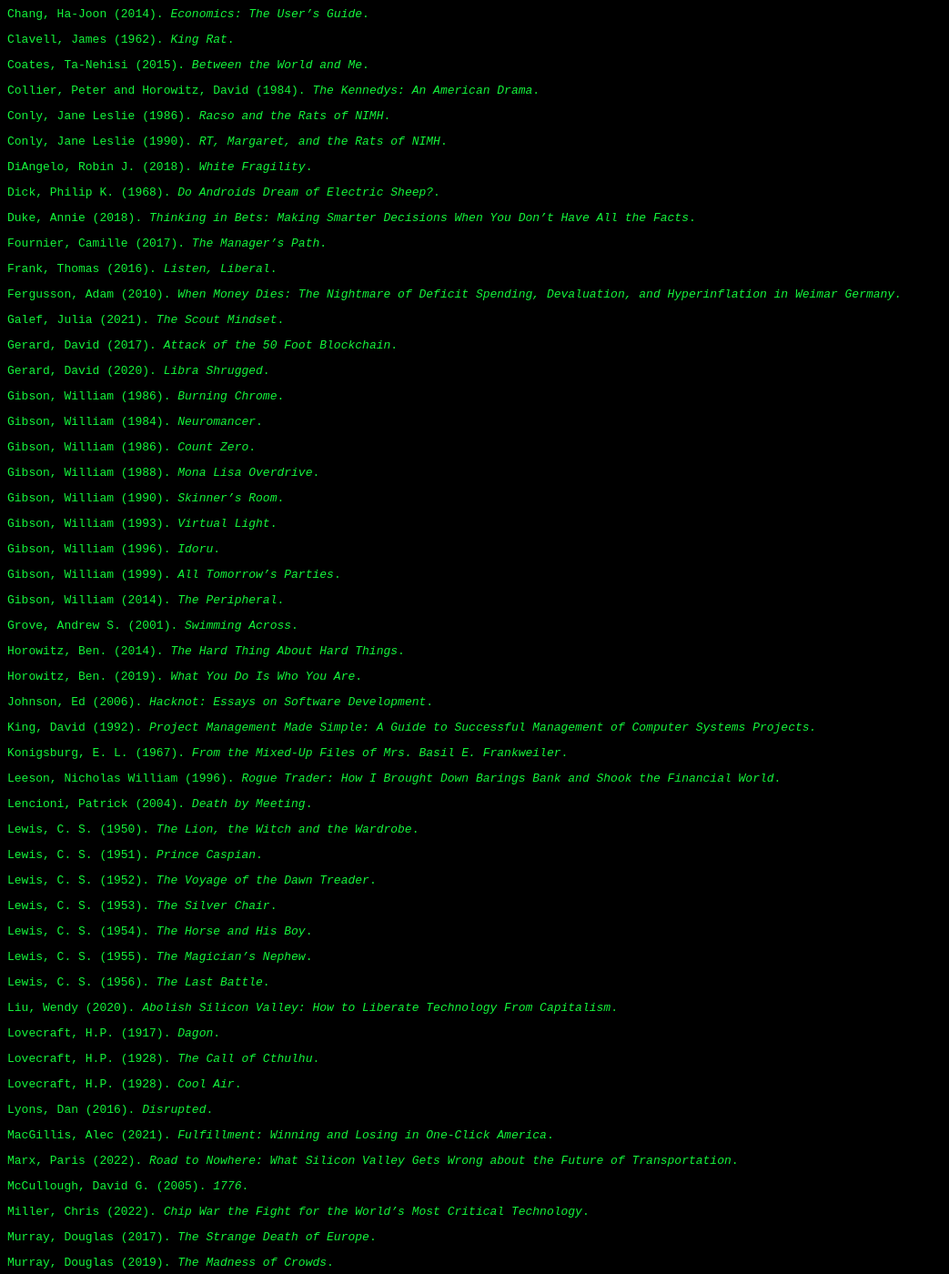
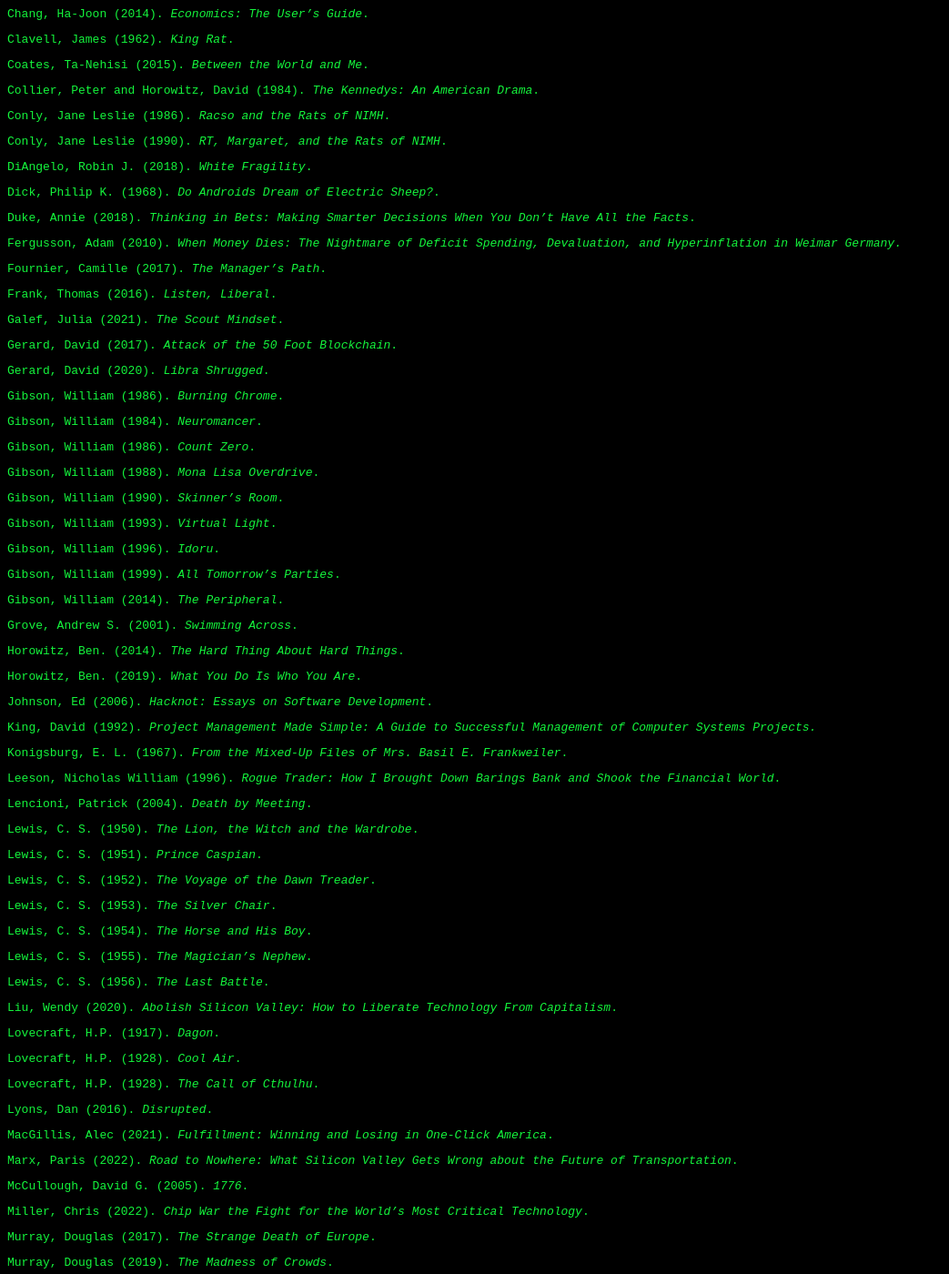
Before and after one commit to davejagoda/davejagoda.github.io, a Jekyll site: the page built from books/index.md, in a window 1280 px wide and 1400 px high, scrolled down 253 px. Shown: the whole window at 91% size, without its empty margins (0-1043 px from the left). Built offline with Jekyll 4.4.1, drawn with Linux system fonts in a browser that asks for light colours; some of the changed text lies outside the part shown.

```diff
--- a/books/index.md
+++ b/books/index.md
@@ -37,11 +37,11 @@ Dick, Philip K. (1968). *Do Androids Dream of Electric Sheep?*.
 
 Duke, Annie (2018). *Thinking in Bets: Making Smarter Decisions When You Don't Have All the Facts*.
 
+Fergusson, Adam (2010). *When Money Dies: The Nightmare of Deficit Spending, Devaluation, and Hyperinflation in Weimar Germany.*
+
 Fournier, Camille (2017). *The Manager's Path*.
 
 Frank, Thomas (2016). *Listen, Liberal*.
-
-Fergusson, Adam (2010). *When Money Dies: The Nightmare of Deficit Spending, Devaluation, and Hyperinflation in Weimar Germany.*
 
 Galef, Julia (2021). *The Scout Mindset*.
 
@@ -101,9 +101,9 @@ Liu, Wendy (2020). *Abolish Silicon Valley: How to Liberate Technology From Capi
 
 Lovecraft, H.P. (1917). *Dagon*.
 
+Lovecraft, H.P. (1928). *Cool Air*.
+
 Lovecraft, H.P. (1928). *The Call of Cthulhu*.
-
-Lovecraft, H.P. (1928). *Cool Air*.
 
 Lyons, Dan (2016). *Disrupted*.
 
```
Also changed, not shown: other parts of books/index.md (+2 -0 lines).
